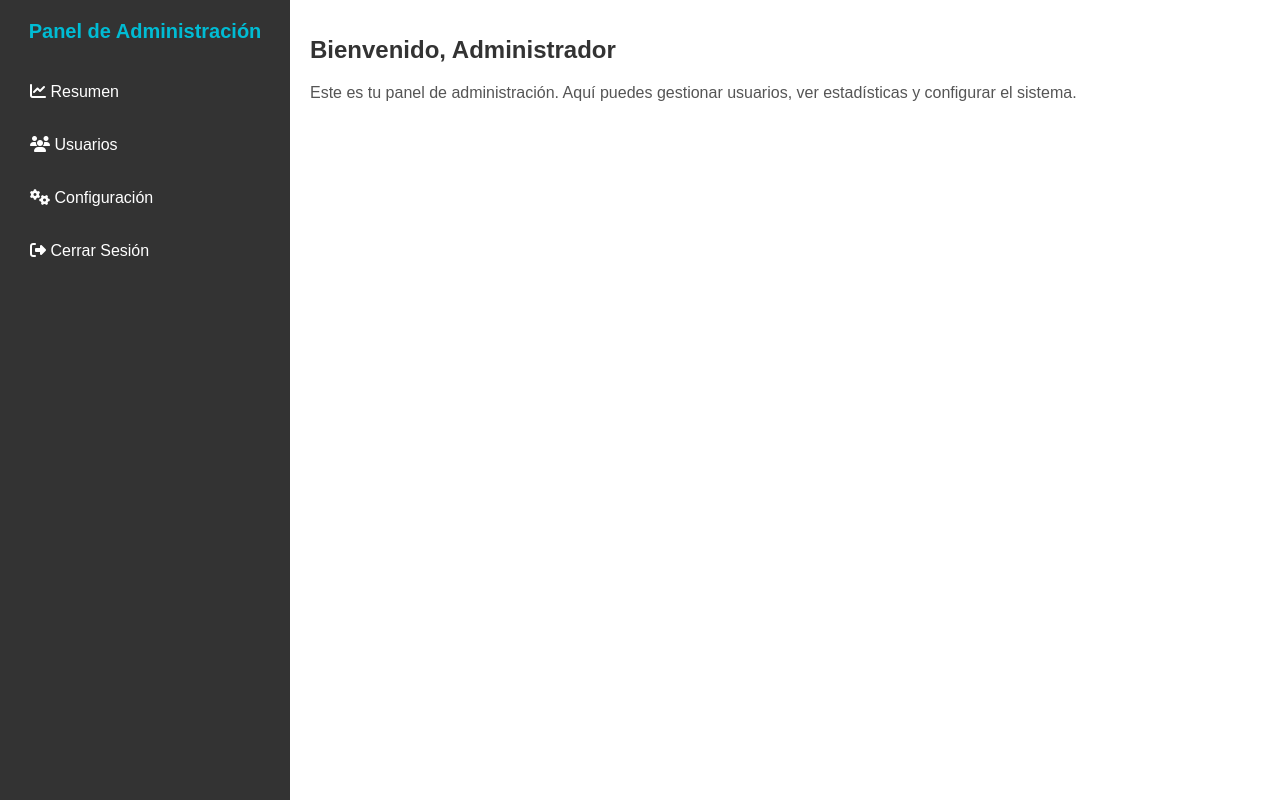
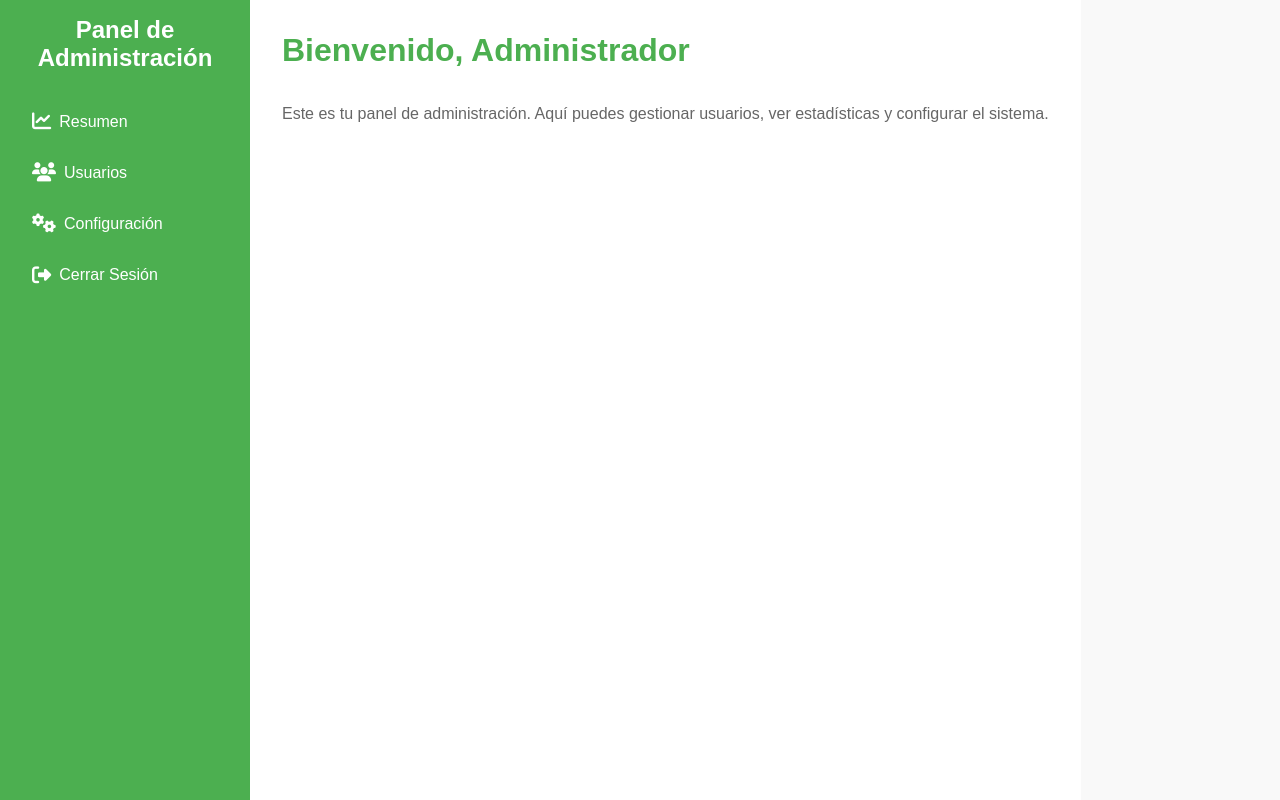
Before and after one commit to AdrianPhoenix/proyecto_daniel_karen, a plain HTML site: page proyecto_equitacion/dashboard.html in a window 1280 px wide. Drawn offline with Linux system fonts and the light colour scheme.

Commit message:
Update dashboard.css

```diff
--- a/proyecto_equitacion/css/dashboard.css
+++ b/proyecto_equitacion/css/dashboard.css
@@ -1,81 +1,106 @@
+/* Variables de colores */
+:root {
+  --color-primary: #4caf50;
+  --color-primary-hover: #45a049;
+  --color-secondary: #ffd700;
+  --color-text: #333;
+  --color-text-light: #666;
+  --color-background: #f9f9f9;
+  --color-white: #ffffff;
+  --color-black-overlay: rgba(0, 0, 0, 0.5);
+}
+
+/* Reset y configuración básica */
+* {
+  margin: 0;
+  padding: 0;
+  box-sizing: border-box;
+}
+
 body {
-  margin: 0;
   font-family: Arial, sans-serif;
-  background-color: #f4f4f4;
+  background-color: var(--color-background);
+  color: var(--color-text);
   display: flex;
   height: 100vh;
 }
+/* Contenedor principal */
+.dashboard-container {
+  display: grid;
+  grid-template-columns: 250px 1fr;
+  height: 100vh;
+}
 
-.dashboard-container {
-  display: flex;
-  width: 100%;
-  height: 100%;
-}
 
 /* Sidebar */
 .sidebar {
-  width: 250px;
-  background-color: #333;
-  color: white;
+  background-color: var(--color-primary);
+  color: var(--color-white);
+  padding: 1rem;
   display: flex;
   flex-direction: column;
-  padding: 20px;
-  box-shadow: 2px 0 5px rgba(0, 0, 0, 0.1);
+  gap: 2rem;
 }
 
 .sidebar-header {
-  margin-bottom: 30px;
   text-align: center;
 }
 
 .sidebar-header h2 {
-  font-size: 20px;
-  margin: 0;
-  color: #00bcd4;
+  font-size: 1.5rem;
 }
 
 .sidebar-menu {
   list-style: none;
   padding: 0;
-  margin: 0;
 }
 
 .sidebar-menu li {
-  margin-bottom: 15px;
+  margin-bottom: 1rem;
 }
 
-.sidebar-menu a {
+.sidebar-menu li a {
   text-decoration: none;
-  color: white;
-  font-size: 16px;
-  display: block;
-  padding: 10px;
+  color: var(--color-white);
+  font-size: 1rem;
+  display: flex;
+  align-items: center;
+  gap: 0.5rem; /* Espaciado entre el icono y el texto */
+  padding: 0.5rem 1rem;
   border-radius: 5px;
   transition: background-color 0.3s;
 }
+.sidebar-menu li a:hover {
+  background-color: var(--color-primary-hover);
+}
 
-.sidebar-menu a:hover {
-  background-color: #00bcd4;
+
+.sidebar-menu li a i {
+  font-size: 1.2rem; /* Tamaño del icono */
+}
+
+.sidebar-menu li a:hover {
+  background-color: var(--color-primary-hover);
 }
 
 /* Main Content */
 .main-content {
-  flex: 1;
-  padding: 20px;
-  background-color: #fff;
+  background-color: var(--color-white);
+  padding: 2rem;
   overflow-y: auto;
 }
 
 .main-header {
-  margin-bottom: 20px;
+  margin-bottom: 2rem;
 }
 
 .main-header h1 {
-  font-size: 24px;
-  color: #333;
+  font-size: 2rem;
+  color: var(--color-primary);
 }
 
-.content {
-  font-size: 16px;
-  color: #555;
+.content p {
+  font-size: 1rem;
+  color: var(--color-text-light);
+  line-height: 1.6;
 }
```
